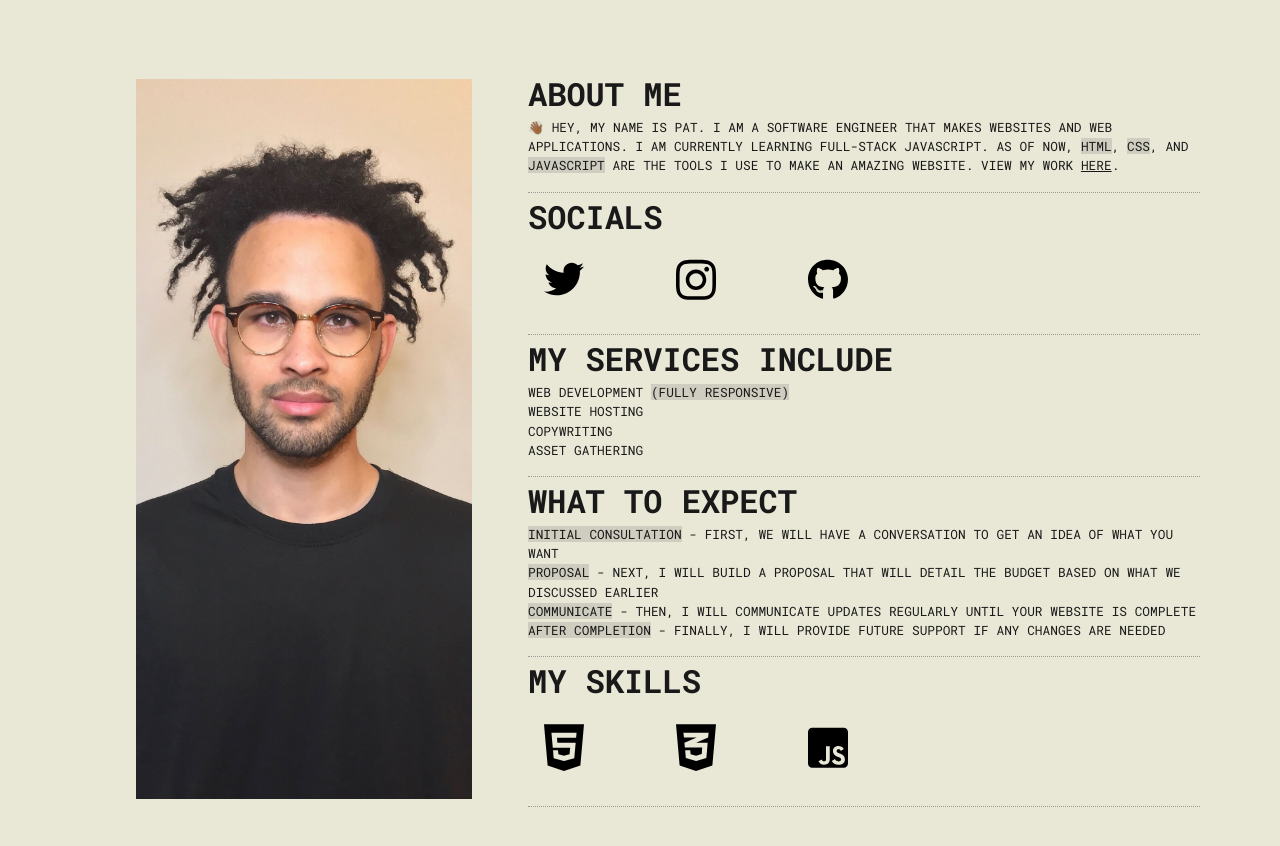
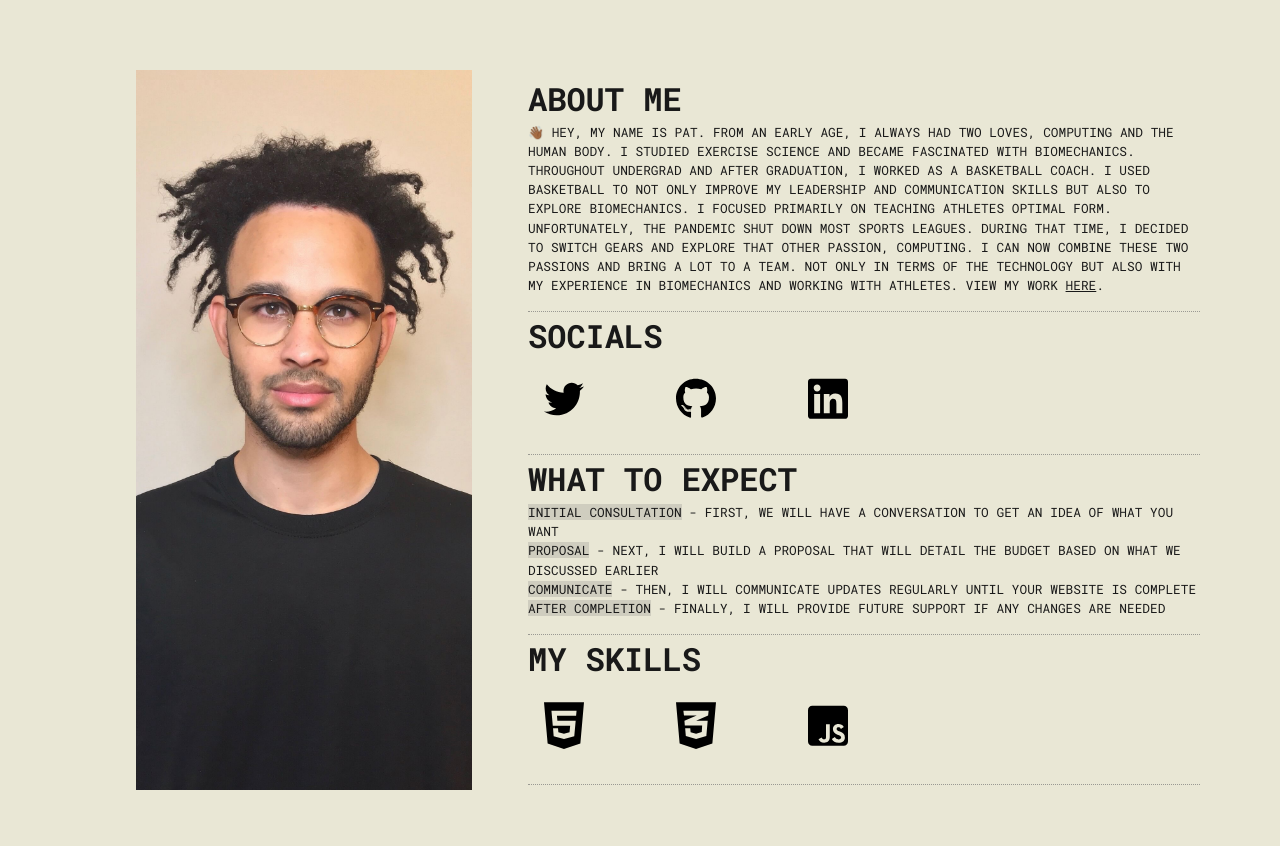
Before and after one commit to snowsneakers/porfolio, a plain HTML site: page index.html in a window 1280 px wide. Shown: the part 850-1696 px from the top of the page. Drawn offline with nearby package versions, Linux system fonts and the light colour scheme.

Commit message:
Changed about me bio and added linkedin link

```diff
--- a/index.html
+++ b/index.html
@@ -105,11 +105,7 @@
                     </div> -->
               <div class="aboutMeText">
                 <p>
-                  👋🏾 Hey, my name is Pat. I am a software engineer that makes
-                  websites and web applications. I am currently learning
-                  full-stack JavaScript. As of now, <span>HTML</span>,
-                  <span>CSS</span>, and <span>JavaScript</span> are the tools I
-                  use to make an amazing website. View my work
+                  👋🏾 Hey, my name is Pat. From an early age, I always had two loves, computing and the human body. I studied exercise science and became fascinated with biomechanics. Throughout undergrad and after graduation, I worked as a basketball coach. I used basketball to not only improve my leadership and communication skills but also to explore biomechanics. I focused primarily on teaching athletes optimal form. Unfortunately, the pandemic shut down most sports leagues. During that time, I decided to switch gears and explore that other passion, computing. I can now combine these two passions and bring a lot to a team. Not only in terms of the technology but also with my experience in biomechanics and working with athletes. View my work
                   <a class="workLink" href="#work">here</a>.
                 </p>
               </div>
@@ -134,14 +130,6 @@
                   />
                 </svg>
               </a>
-              <a href="https://instagram.com/patricksnowden" target="_blank">
-                <svg xmlns="http://www.w3.org/2000/svg" viewBox="0 0 448 512">
-                  <!--! Font Awesome Pro 6.0.0 by @fontawesome - https://fontawesome.com License - https://fontawesome.com/license (Commercial License) Copyright 2022 Fonticons, Inc. -->
-                  <path
-                    d="M224.1 141c-63.6 0-114.9 51.3-114.9 114.9s51.3 114.9 114.9 114.9S339 319.5 339 255.9 287.7 141 224.1 141zm0 189.6c-41.1 0-74.7-33.5-74.7-74.7s33.5-74.7 74.7-74.7 74.7 33.5 74.7 74.7-33.6 74.7-74.7 74.7zm146.4-194.3c0 14.9-12 26.8-26.8 26.8-14.9 0-26.8-12-26.8-26.8s12-26.8 26.8-26.8 26.8 12 26.8 26.8zm76.1 27.2c-1.7-35.9-9.9-67.7-36.2-93.9-26.2-26.2-58-34.4-93.9-36.2-37-2.1-147.9-2.1-184.9 0-35.8 1.7-67.6 9.9-93.9 36.1s-34.4 58-36.2 93.9c-2.1 37-2.1 147.9 0 184.9 1.7 35.9 9.9 67.7 36.2 93.9s58 34.4 93.9 36.2c37 2.1 147.9 2.1 184.9 0 35.9-1.7 67.7-9.9 93.9-36.2 26.2-26.2 34.4-58 36.2-93.9 2.1-37 2.1-147.8 0-184.8zM398.8 388c-7.8 19.6-22.9 34.7-42.6 42.6-29.5 11.7-99.5 9-132.1 9s-102.7 2.6-132.1-9c-19.6-7.8-34.7-22.9-42.6-42.6-11.7-29.5-9-99.5-9-132.1s-2.6-102.7 9-132.1c7.8-19.6 22.9-34.7 42.6-42.6 29.5-11.7 99.5-9 132.1-9s102.7-2.6 132.1 9c19.6 7.8 34.7 22.9 42.6 42.6 11.7 29.5 9 99.5 9 132.1s2.7 102.7-9 132.1z"
-                  />
-                </svg>
-              </a>
               <a href="https://github.com/snowsneakers/" target="_blank">
                 <svg xmlns="http://www.w3.org/2000/svg" viewBox="0 0 496 512">
                   <!--! Font Awesome Pro 6.0.0 by @fontawesome - https://fontawesome.com License - https://fontawesome.com/license (Commercial License) Copyright 2022 Fonticons, Inc. -->
@@ -150,24 +138,10 @@
                   />
                 </svg>
               </a>
+              <a href="https://www.linkedin.com/in/patricksnowden/" target="_blank">
+                <svg xmlns="http://www.w3.org/2000/svg" viewBox="0 0 448 512"><!--! Font Awesome Pro 6.1.1 by @fontawesome - https://fontawesome.com License - https://fontawesome.com/license (Commercial License) Copyright 2022 Fonticons, Inc. --><path d="M416 32H31.9C14.3 32 0 46.5 0 64.3v383.4C0 465.5 14.3 480 31.9 480H416c17.6 0 32-14.5 32-32.3V64.3c0-17.8-14.4-32.3-32-32.3zM135.4 416H69V202.2h66.5V416zm-33.2-243c-21.3 0-38.5-17.3-38.5-38.5S80.9 96 102.2 96c21.2 0 38.5 17.3 38.5 38.5 0 21.3-17.2 38.5-38.5 38.5zm282.1 243h-66.4V312c0-24.8-.5-56.7-34.5-56.7-34.6 0-39.9 27-39.9 54.9V416h-66.4V202.2h63.7v29.2h.9c8.9-16.8 30.6-34.5 62.9-34.5 67.2 0 79.7 44.3 79.7 101.9V416z"/></svg>
+              </a>
             </div>
-          </section>
-          <section
-            class="services contentSection"
-            data-aos="fade-left"
-            data-aos-duration="1000"
-            data-aos-delay="300"
-            data-aos-once="true"
-          >
-            <div class="subhead">
-              <h4>My Services Include</h4>
-            </div>
-            <ul>
-              <li>Web development <span>(fully responsive)</span></li>
-              <li>Website hosting</li>
-              <li>Copywriting</li>
-              <li>Asset Gathering</li>
-            </ul>
           </section>
           <section
             id="expectations"
```
